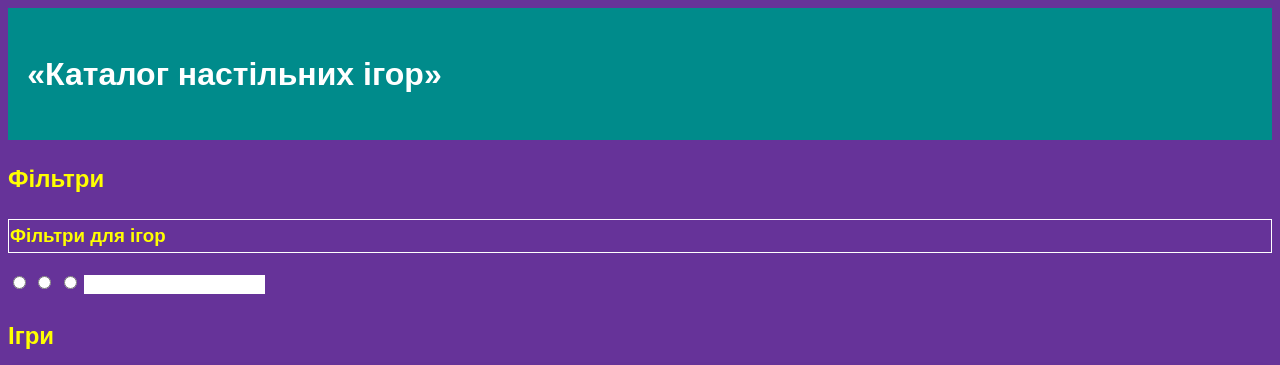
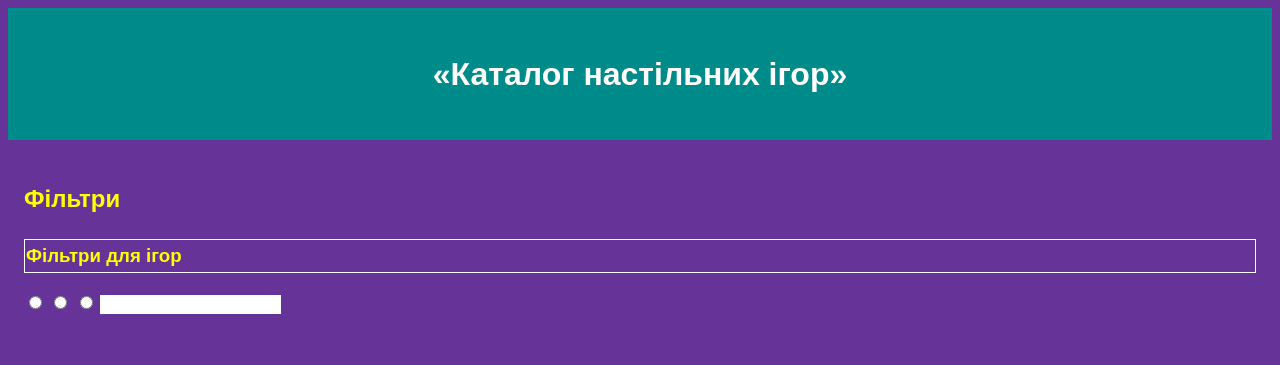
Before and after one commit to Wondo0/PVZ-project, a plain HTML site: page index.html in a window 1280 px wide. Shown: the top 365 px of the page. Drawn offline with Linux system fonts and the light colour scheme.

Commit message:
First competed version

```diff
--- a/css/styles.css
+++ b/css/styles.css
@@ -1,7 +1,12 @@
 main {
-    box-sizing: border-box
+    box-sizing: border-box;
+    margin: 0 auto;
+    padding: 0 1rem;
 }
 
+main section {
+    margin: 40px 0;
+}
 body {
     font-family: sans-serif;
     font-size: 1rem;
@@ -11,6 +16,7 @@ body {
 }
 
 header {
+    text-align: center;
     background: darkcyan;
     color: white;
     padding: 1.2rem;
@@ -25,6 +31,7 @@ header {
     height: 512px;
     border-radius: 8px;
     box-shadow: 0 4px 8px 0 rgba(0, 0, 0, 0.2), 0 6px 20px 0 rgba(0, 0, 0, 0.19);
+    margin-bottom: 2rem;
 }
 .game-card:hover {
     box-shadow: 0 8px 16px 0 rgba(0, 0, 0, 0.24), 0 12px 32px 0 rgba(0, 0, 0, 0.22);
```
